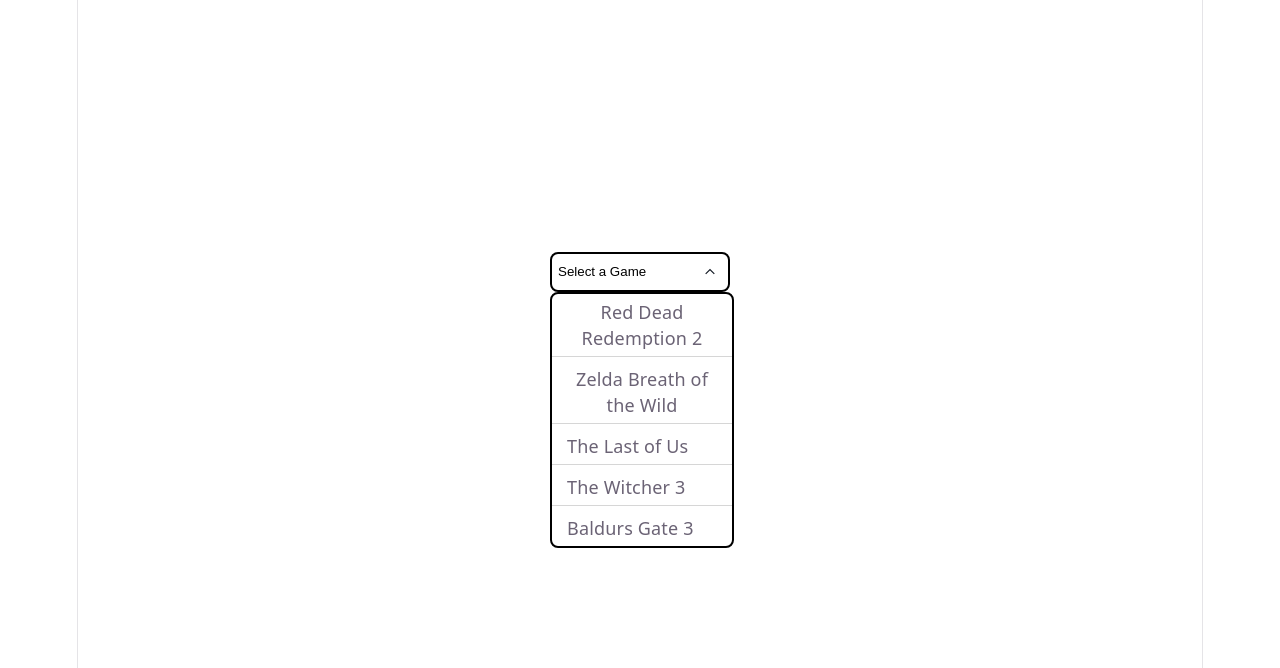
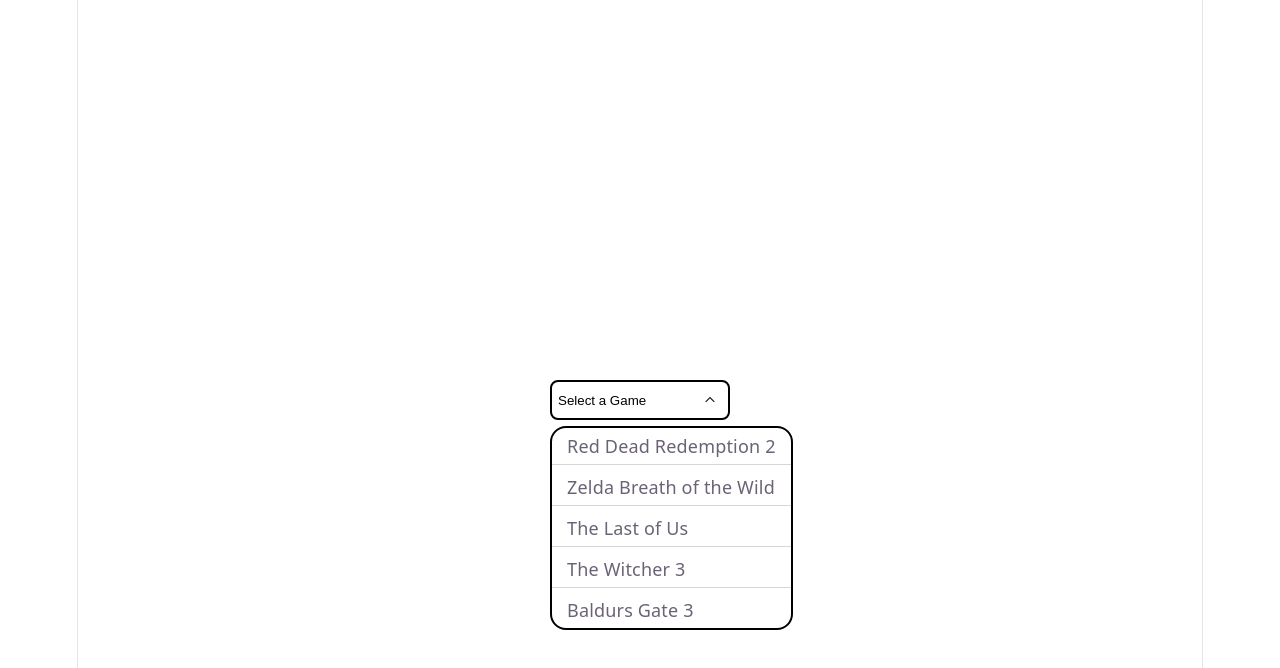
Before and after one commit to JorgeCamara/roadmapsh-frontend, a React (Vite) app in the folder Custom Dropdown/: page / in a window 1280 px wide. Both pictures are taken after a click on the button "Select a Game". Shown: the top 668 px of the page. Built offline with nearby package versions, Linux system fonts and the light colour scheme.

Commit message:
Improvements on OptionList component. Several new styles for list items and dropdown container

```diff
--- a/Custom Dropdown/src/components/custom-dropdown/dropdown/CustomDropdown.tsx
+++ b/Custom Dropdown/src/components/custom-dropdown/dropdown/CustomDropdown.tsx
@@ -1,18 +1,20 @@
 import { useState } from "react";
 import DropdownOptionList from '@components/custom-dropdown/option-list/DropdownOptionList';
-import ChevronDown from '@/components/icons/chevron-down/ChevronDown';
-import ChevronUp from "@/components/icons/chevron-up/ChevronUp";
+import IconContainer from "@/containers/icon/IconContainer";
+import { ICON_SIZES, ICONS, getIconSize } from "@/containers/icon/Icon";
 import type { dropdownOptionIntf, CustomDropdownProps } from '@components/custom-dropdown/option-list/DropdownOptionList.types';
 import DROPDOWN_CONSTANTS from '@components/custom-dropdown/dropdown/DropdownConstants';
 import styles from '@components/custom-dropdown/dropdown/CustomDropdown.module.css';
 
 function CustomDropdown (props: CustomDropdownProps) {
+    const { selectedOption } = props;
     const [isOpen, setIsOpen] = useState(false);
 
     const onOptionSelection = (selectedOption: dropdownOptionIntf) => {
         setIsOpen(false);
         props.updateDropdownSelection?.(selectedOption);
     };
+    const stateIconName = isOpen ? ICONS.chevronUp : ICONS.chevronDown;
 
     return (
         <div className={styles.customDropdown}>
@@ -22,13 +24,15 @@ function CustomDropdown (props: CustomDropdownProps) {
             >
                 <span className={styles.dropdownContent}>
                     <span className={styles.dropdownLabel}>{props.placeholder || DROPDOWN_CONSTANTS.defaultPlaceholder}</span>
-                    {isOpen ? <ChevronUp /> : <ChevronDown />}
+                    <IconContainer iconName={stateIconName} iconSize={getIconSize(ICON_SIZES.SMALL)}/>
                 </span>
             </button>
             {isOpen &&
                 (<DropdownOptionList
                     optionList={props.dropdownOptions ?? []}
                     onOptionSelected={onOptionSelection}
+                    selectedOption={selectedOption}
+                    maxWidth={props.optionListMaxWidth}
                 />
                 )
             }
--- /dev/null
+++ b/Custom Dropdown/src/components/custom-dropdown/option-item/ListItem.module.css
@@ -0,0 +1,21 @@
+.listItem{
+    display: flex;
+    padding: 5px 15px;
+    width: 100%;
+    justify-content: flex-start;
+    box-sizing: border-box;
+    cursor: pointer;
+}
+
+.listItemContent{
+    display: flex;
+    flex: 1;
+    gap: 16px;
+    justify-content: space-between;
+    align-items: center;
+    white-space: nowrap;
+}
+
+.itemSelected{
+    font-weight: bold;
+}
--- /dev/null
+++ b/Custom Dropdown/src/components/custom-dropdown/option-item/ListItem.tsx
@@ -0,0 +1,39 @@
+import type { dropdownOptionIntf } from "@components/custom-dropdown/option-list/DropdownOptionList.types";
+import IconContainer from '@containers/icon/IconContainer';
+import { ICONS, getIconSize, ICON_SIZES } from '@containers/icon/Icon';
+import styles from '@components/custom-dropdown/option-item/ListItem.module.css';
+
+interface ListItemIntf {
+    option: dropdownOptionIntf,
+    onItemClicked: (option: dropdownOptionIntf) => void,
+    isSelected?: boolean,
+}
+
+function ListItem (props: ListItemIntf) {
+    const { option, onItemClicked, isSelected } = props;
+    const itemStyles = [
+        styles.listItem,
+        isSelected ? styles.itemSelected : undefined,
+    ]
+        .filter(Boolean)
+        .join(" ");
+
+    return (
+        <li
+            key={option.key}
+            onClick={() => onItemClicked(option)}
+            className={itemStyles}
+        >
+            <span className={styles.listItemContent}>
+                <span>{option.name}</span>
+                {isSelected && <IconContainer
+                    iconName={ICONS.checkmark}
+                    iconSize={getIconSize(ICON_SIZES.MEDIUM)}
+                />}
+            </span>
+
+        </li>
+    );
+}
+
+export default ListItem;
--- a/Custom Dropdown/src/components/custom-dropdown/option-list/DropdownOptionList.module.css
+++ b/Custom Dropdown/src/components/custom-dropdown/option-list/DropdownOptionList.module.css
@@ -1,21 +1,25 @@
 .optionListContainer{
-    display: flex;
-    flex: 1;
-    position: relative;
+    position: absolute;
+    top: 100%;
+    left: 0;
+    z-index: 1;
 
+    width: max-content;
     min-width: 100%;
+    box-sizing: border-box;
 
     border: 2px solid black;
-    border-radius: 8px;
+    border-radius: 16px;
+    margin-top: 6px;
+    background-color: white;
 }
 
 .optionListContent{
     display: flex;
     flex-direction: column;
-    justify-content: center;
-    align-items: center;
     gap: 4px;
 
+    width: 100%;
     padding: 0;
     margin: 0;
 
@@ -26,13 +30,3 @@
         border-bottom: 1px solid #d6d6d6;
     }
 }
-
-.optionListItems {
-    display: flex;
-    padding: 5px 15px;
-    width: 100%;
-    justify-content: flex-start;
-    box-sizing: border-box;
-
-
-}
--- a/Custom Dropdown/src/components/custom-dropdown/option-list/DropdownOptionList.tsx
+++ b/Custom Dropdown/src/components/custom-dropdown/option-list/DropdownOptionList.tsx
@@ -1,18 +1,29 @@
 import type { DropdownOptionListIntf, dropdownOptionIntf } from "@components/custom-dropdown/option-list/DropdownOptionList.types";
+import ListItem from '@/components/custom-dropdown/option-item/ListItem';
 import styles from '@components/custom-dropdown/option-list/DropdownOptionList.module.css';
 
 function DropdownOptionList (props: DropdownOptionListIntf) {
+    const { optionList, selectedOption } = props;
+    const onItemClick = (option: dropdownOptionIntf) => {
+        return props.onOptionSelected(option);
+    }
+
     return (
-        <div className={styles.optionListContainer}>
+        <div
+            className={styles.optionListContainer}
+            style={{ maxWidth: props.maxWidth }}
+        >
             <ul className={styles.optionListContent}>
-                {(props.optionList || []).map((option: dropdownOptionIntf) =>
-                    <li
-                        key={option.key}
-                        onClick={() => props.onOptionSelected(option)}
-                        className={styles.optionListItems}
-                    >
-                        {option.name}
-                    </li>
+                {(optionList || []).map((item: dropdownOptionIntf) => {
+                    return (
+                        <ListItem
+                            key={item.key}
+                            option={item}
+                            onItemClicked={(clickedOption: dropdownOptionIntf) => onItemClick(clickedOption)}
+                            isSelected={selectedOption && selectedOption.key === item.key}
+                        />
+                    )
+                }
                 )}
             </ul>
         </div>
--- a/Custom Dropdown/src/containers/dropdown/DropdownSelector.tsx
+++ b/Custom Dropdown/src/containers/dropdown/DropdownSelector.tsx
@@ -5,22 +5,12 @@ import { DROPDOWN_CONSTANTS } from '@containers/dropdown/DropdownConstants';
 
 function DropdownSelector () {
     const [selectedGame, setSelectedGame] = useState<undefined | dropdownOptionIntf>(undefined);
-    console.log(selectedGame);
-
-    const checkIsOptionSelected = (optionKey: string) => {
-        return selectedGame?.key === optionKey;
-    };
 
     const updateDropdownSelection = (selectedOption: dropdownOptionIntf) => {
-        setSelectedGame(selectedOption);
+      setSelectedGame(selectedOption);
     }
 
-    const dropdownOptions = (DROPDOWN_CONSTANTS.initialOptions || []).map((originalOption: dropdownOptionIntf) => {
-        return {
-            ...originalOption,
-            selected: checkIsOptionSelected(originalOption.key)
-        }
-    });
+    const dropdownOptions = DROPDOWN_CONSTANTS.initialOptions || undefined;
 
     const getPlaceholderValue = () => {
       return selectedGame ? selectedGame.name : DROPDOWN_CONSTANTS.defaultPlaceholder;
@@ -33,6 +23,7 @@ function DropdownSelector () {
           placeholder={getPlaceholderValue()}
           dropdownOptions={dropdownOptions}
           updateDropdownSelection={updateDropdownSelection}
+          selectedOption={selectedGame}
         />
       </section>
     </>
--- a/Custom Dropdown/src/containers/icon/Icon.ts
+++ b/Custom Dropdown/src/containers/icon/Icon.ts
@@ -1,14 +1,29 @@
-import chevronDown from '@icons/chevron-down-svgrepo-com.svg'
-import chevronUp from '@icons/chevron-up-svgrepo-com.svg'
+import chevronDown from '@icons/chevron-down-svgrepo-com.svg';
+import chevronUp from '@icons/chevron-up-svgrepo-com.svg';
+import checkmark from '@icons/checkmark-svgrepo-com.svg';
 
 export const ICONS = {
   chevronDown: 'chevronDown',
   chevronUp: 'chevronUp',
+  checkmark: 'checkmark',
+} as const;
+
+export const ICON_SIZES = {
+    SMALL: 'SMALL',
+    MEDIUM: 'MEDIUM',
+    LARGE: 'LARGE',
 } as const;
 
 const ICON_SOURCES: Record<IconName, string> = {
   [ICONS.chevronDown]: chevronDown,
   [ICONS.chevronUp]: chevronUp,
+  [ICONS.checkmark]: checkmark,
+}
+
+const ICON_DEFAULT_SIZES: Record<IconSize, number> = {
+  SMALL: 16,
+  MEDIUM: 24,
+  LARGE: 32,
 }
 
 export function getIconSource(iconName: IconName): string {
@@ -18,8 +33,13 @@ export function getIconSource(iconName: IconName): string {
     throw new Error(`Icono no encontrado: "${iconName}"`)
   }
 
-  return iconSource
+  return iconSource;
+}
+
+export function getIconSize(iconSize: IconSize): number {
+  return ICON_DEFAULT_SIZES[iconSize]
 }
 
 export type IconName = keyof typeof ICONS;
 export type ICON_DICT = (typeof ICONS)[keyof typeof ICONS];
+export type IconSize = (typeof ICON_SIZES)[keyof typeof ICON_SIZES];
--- a/Custom Dropdown/src/containers/icon/IconContainer.tsx
+++ b/Custom Dropdown/src/containers/icon/IconContainer.tsx
@@ -1,22 +1,28 @@
 import type { ComponentPropsWithoutRef } from 'react';
-import { getIconSource, type IconName } from '@containers/icon/Icon';
+import {
+    getIconSource,
+    type IconName,
+} from '@containers/icon/Icon';
 
 interface IconContainerPropsIntf
   extends Omit<ComponentPropsWithoutRef<'img'>, 'src' | 'alt'> {
   iconName: IconName,
+  iconSize?: number,
   label?: string,
 }
 
 function IconContainer ({
     iconName,
+    iconSize,
     ...imageProps
 }: IconContainerPropsIntf) {
     const iconSource = getIconSource(iconName);
-
     return (
         <img
             {...imageProps}
             className='iconContainer'
+            width={iconSize}
+            height={iconSize}
             src={iconSource}
         />
     );
```
Also changed, not shown: Custom Dropdown/src/components/custom-dropdown/dropdown/CustomDropdown.module.css (+0 -9 lines), Custom Dropdown/src/components/custom-dropdown/option-item/OptionItem.tsx (deleted, +0 -13 lines), Custom Dropdown/src/components/custom-dropdown/option-list/DropdownOptionList.types.ts (+6 -1 lines), Custom Dropdown/src/assets/icons/checkmark-svgrepo-com.svg (added).
